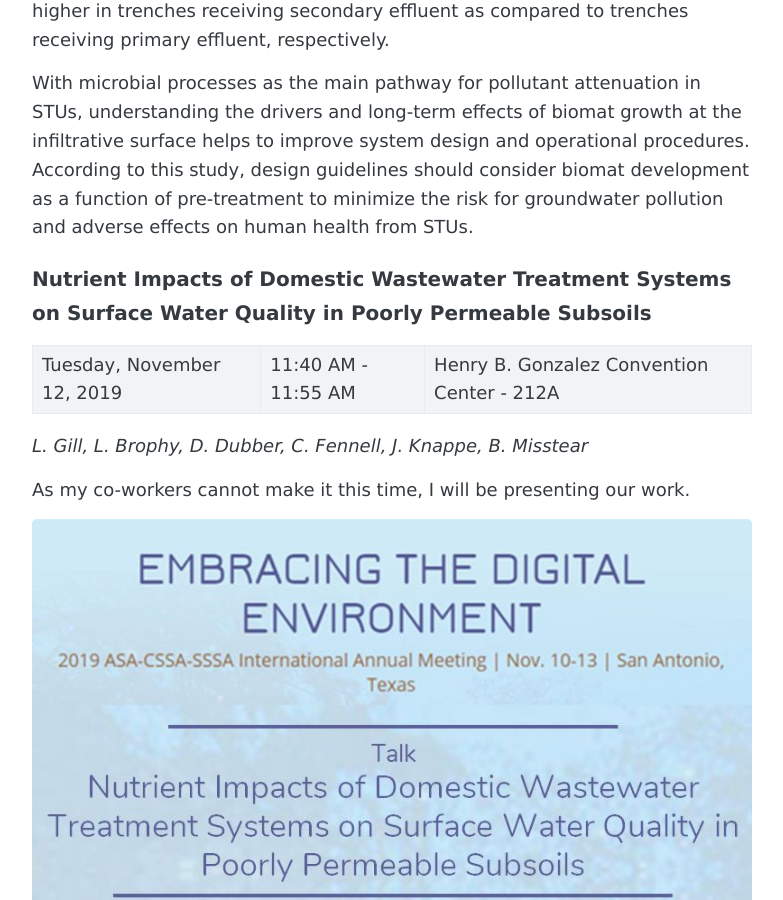
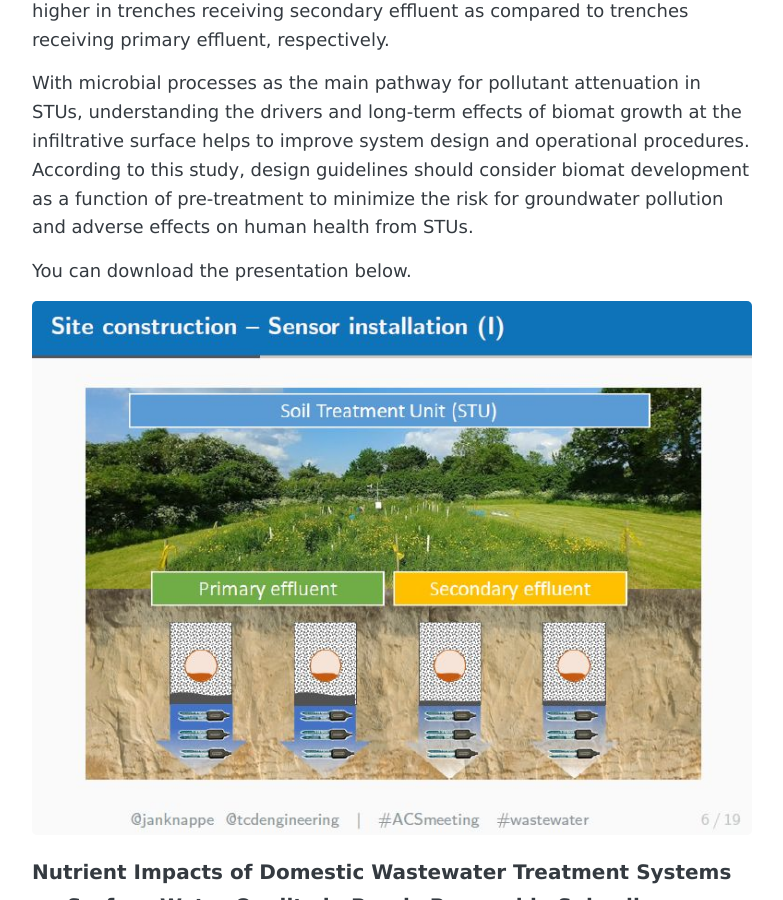
Before and after one commit to jknappe/jknappe.github.io, a Jekyll site: the page built from _posts/2019-11-06-asa-cssa-sssa-annual-meeting-san-antonio.md, in a window 1280 px wide and 900 px high, scrolled down 2821 px. Shown: the whole window, without its empty margins (248-1031 px from the left). Built offline with Jekyll 4.4.1, drawn with Linux system fonts in a browser that asks for light colours; comment, search, counter and statistics services are not loaded.

Commit message:
adds soil sensor presentation

```diff
--- a/_posts/2019-11-06-asa-cssa-sssa-annual-meeting-san-antonio.md
+++ b/_posts/2019-11-06-asa-cssa-sssa-annual-meeting-san-antonio.md
@@ -33,6 +33,11 @@ In trenches receiving primary effluent, biomat growth was not limited by substra
 
 With microbial processes as the main pathway for pollutant attenuation in STUs, understanding the drivers and long-term effects of biomat growth at the infiltrative surface helps to improve system design and operational procedures. According to this study, design guidelines should consider biomat development as a function of pre-treatment to minimize the risk for groundwater pollution and adverse effects on human health from STUs.
 
+You can download the presentation below.
+
+[![biomat presentation]({{ site.url }}/publications/conferences/knappe-et-al-2019-sssa-san-antonio-biomat-growth-soil-treatment-unit.jpg "biomat presentation")]({{ site.url }}/publications/conferences/knappe-et-al-2019-sssa-san-antonio-biomat-growth-soil-treatment-unit.pdf)
+
+
 ### Nutrient Impacts of Domestic Wastewater Treatment Systems on Surface Water Quality in Poorly Permeable Subsoils
 
 Tuesday, November 12, 2019 | 11:40 AM - 11:55 AM | Henry B. Gonzalez Convention Center - 212A
```
Also changed, not shown: publications/conferences/knappe-et-al-2019-sssa-san-antonio-biomat-growth-soil-treatment-unit.jpg (added), 1 other file.
